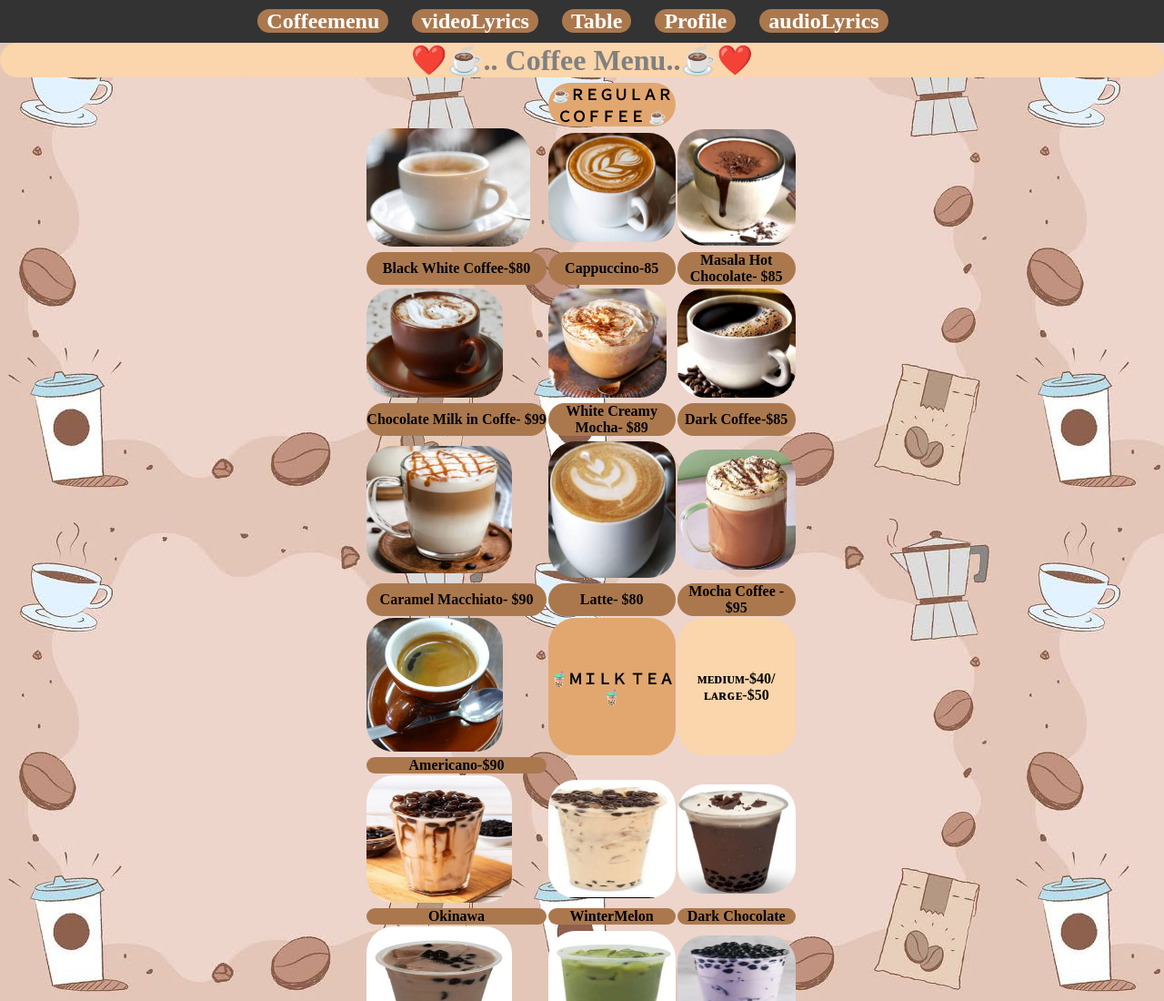
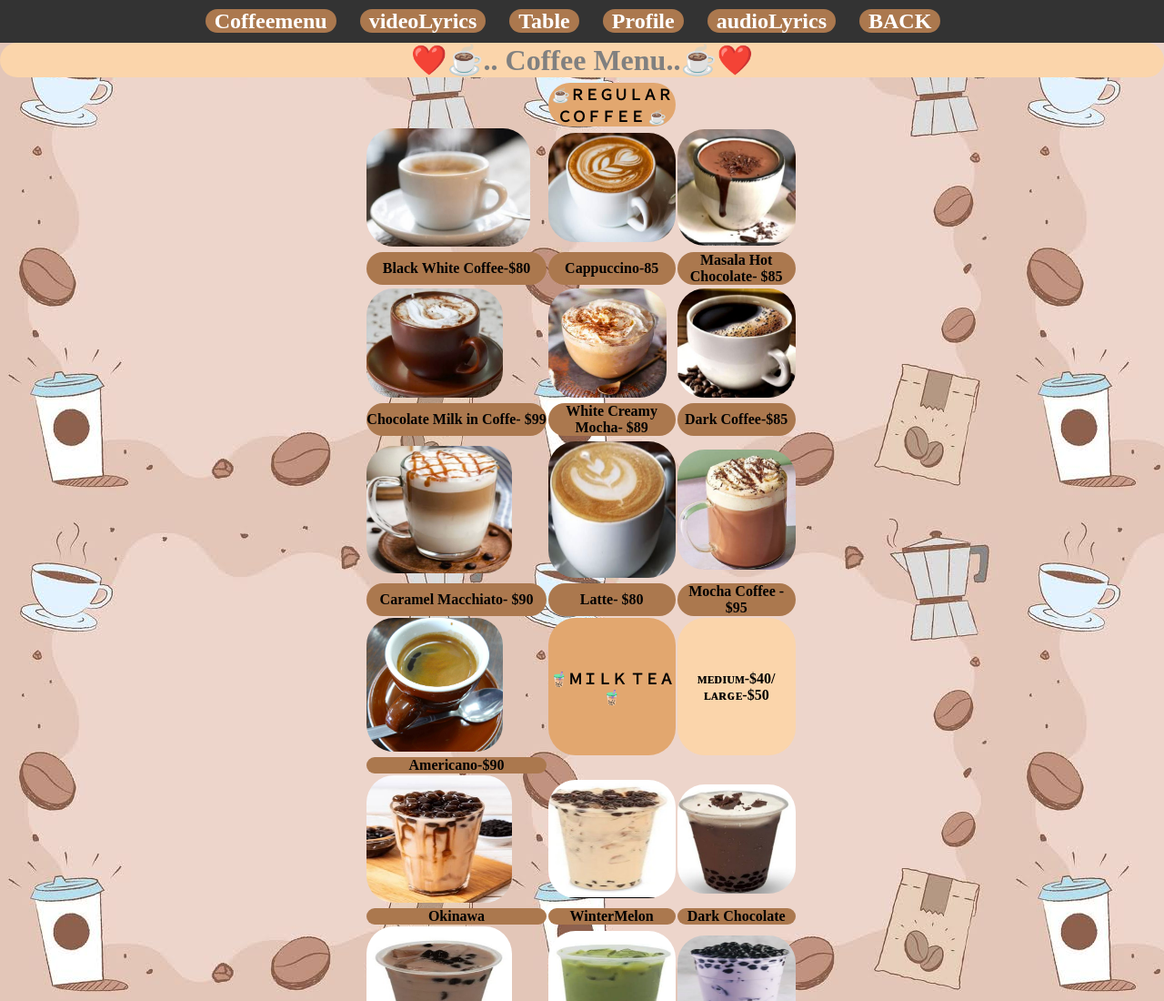
Before and after one commit to KenjieJavellana/coffeemenu., a plain HTML site: page index.html in a window 1280 px wide. Shown: the top 1100 px of the page at 91% size. Drawn offline with Linux system fonts and the light colour scheme.

Commit message:
Update index.html

```diff
--- a/index.html
+++ b/index.html
@@ -23,6 +23,7 @@
            <li style="background-color: #AB784E;border-radius:40px;"><a href="https://kenjiejavellana.github.io/Table/">Table</a></li>
           <li style="background-color: #AB784E;border-radius:40px;"><a href="https://kenjiejavellana.github.io/Profile2/">Profile</a></li>
           <li style="background-color: #AB784E;border-radius:30px;"><a href="https://kenjiejavellana.github.io/lyricsWebpage3/">audioLyrics</a></li>
+            <li style="background-color: #AB784E;border-radius:40px;"><a href="http://127.0.0.1:5500/Homepage/html.html">BACK</a></li>
         </ul>
           </h1>
     </nav>
```
